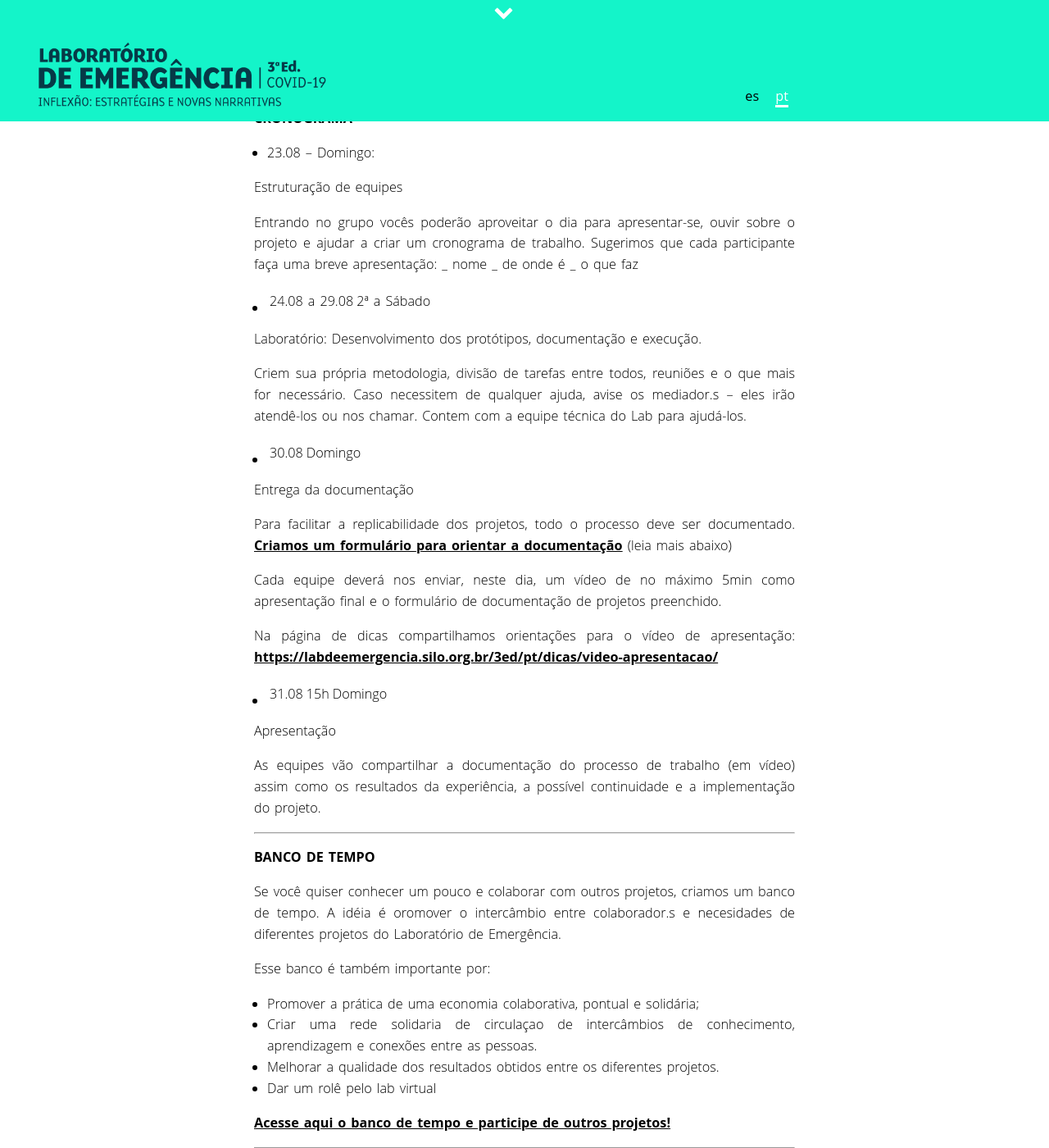
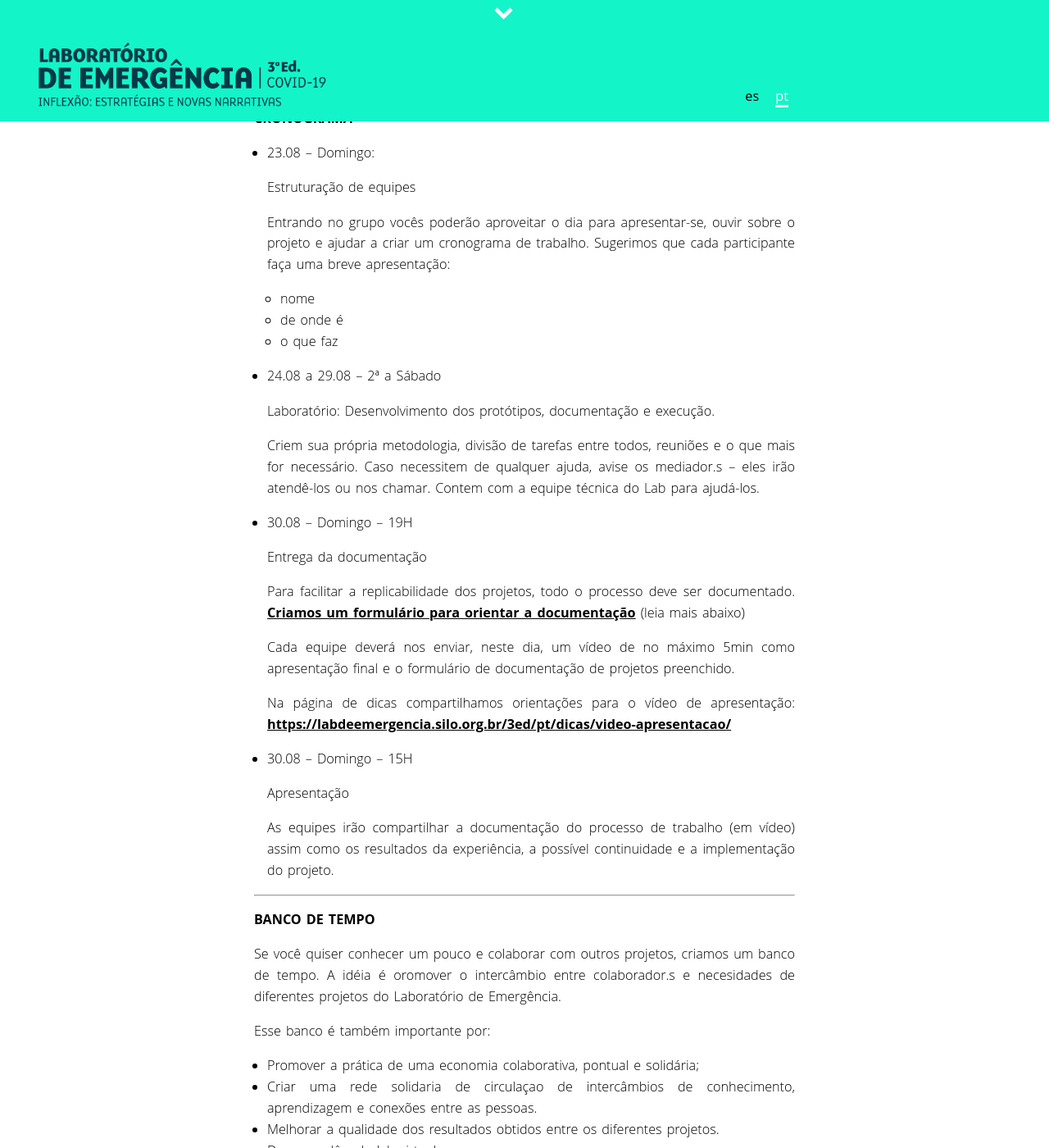
Before and after one commit to associacaosilo/labdeemergencia3ed, a Jekyll site: the page built from _pages/pt/0-tudo.md, in a window 1280 px wide and 1400 px high, scrolled down 992 px. Shown: the whole window at 82% size. Built offline with Jekyll 4.4.1, drawn with Linux system fonts in a browser that asks for light colours; nearby versions of some CDN libraries.

Commit message:
Update 0-tudo.md

```diff
--- a/_pages/pt/0-tudo.md
+++ b/_pages/pt/0-tudo.md
@@ -40,38 +40,38 @@ Publicaremos em nossas redes e na página inicial do lab.
 
 * 23.08 – Domingo:
 
-Estruturação de equipes
+  Estruturação de equipes
 
-Entrando no grupo vocês poderão aproveitar o dia para apresentar-se, ouvir sobre o projeto e ajudar a criar um cronograma de trabalho. Sugerimos que cada participante faça uma breve apresentação:
-_ nome
-_ de onde é
-_ o que faz
+  Entrando no grupo vocês poderão aproveitar o dia para apresentar-se, ouvir sobre o projeto e ajudar a criar um cronograma de trabalho. Sugerimos que cada participante faça uma breve apresentação:
+  * nome
+  * de onde é
+  * o que faz
 
-* 24.08 a 29.08  | 2ª a Sábado
+* 24.08 a 29.08 – 2ª a Sábado
 
-Laboratório: Desenvolvimento dos protótipos, documentação e execução.
+  Laboratório: Desenvolvimento dos protótipos, documentação e execução.
 
-Criem sua própria metodologia, divisão de tarefas entre todos, reuniões e o que mais for necessário. Caso necessitem de qualquer ajuda, avise os mediador.s – eles irão atendê-los ou nos chamar. Contem com a equipe técnica do Lab para ajudá-los.
+  Criem sua própria metodologia, divisão de tarefas entre todos, reuniões e o que mais for necessário. Caso necessitem de qualquer ajuda, avise os mediador.s – eles irão atendê-los ou nos chamar. Contem com a equipe técnica do Lab para ajudá-los.
 
-* 30.08  | Domingo
+* 30.08  – Domingo – 19H
 
-Entrega da documentação
+  Entrega da documentação
 
-Para facilitar a replicabilidade dos projetos, todo o processo deve ser documentado.
-[Criamos um formulário para orientar a documentação](https://docs.google.com/document/d/13XKDPajRUQ9rKa8R9efJJJRAUd6fPk21AicHTdtBpZg/edit?usp=sharing)
-(leia mais abaixo)
+  Para facilitar a replicabilidade dos projetos, todo o processo deve ser documentado.
+  [Criamos um formulário para orientar a documentação](https://docs.google.com/document/d/13XKDPajRUQ9rKa8R9efJJJRAUd6fPk21AicHTdtBpZg/edit?usp=sharing)
+  (leia mais abaixo)
 
-Cada equipe deverá nos enviar, neste dia, um vídeo de no máximo 5min como apresentação final e o formulário de documentação de projetos preenchido.
+  Cada equipe deverá nos enviar, neste dia, um vídeo de no máximo 5min como apresentação final e o formulário de documentação de projetos preenchido.
 
-Na página de dicas compartilhamos orientações para o vídeo de apresentação:
-[https://labdeemergencia.silo.org.br/3ed/pt/dicas/video-apresentacao/](https://labdeemergencia.silo.org.br/3ed/pt/dicas/video-apresentacao/)
+  Na página de dicas compartilhamos orientações para o vídeo de apresentação:
+  [https://labdeemergencia.silo.org.br/3ed/pt/dicas/video-apresentacao/](https://labdeemergencia.silo.org.br/3ed/pt/dicas/video-apresentacao/)
 
 
-* 31.08 | 15h | Domingo
+* 30.08 – Domingo – 15H
 
-Apresentação
+  Apresentação
 
-As equipes vão compartilhar a documentação do processo de trabalho (em vídeo) assim como os resultados da experiência, a possível continuidade e a implementação do projeto.
+  As equipes irão compartilhar a documentação do processo de trabalho (em vídeo) assim como os resultados da experiência, a possível continuidade e a implementação do projeto.
 
 
 ---
```
